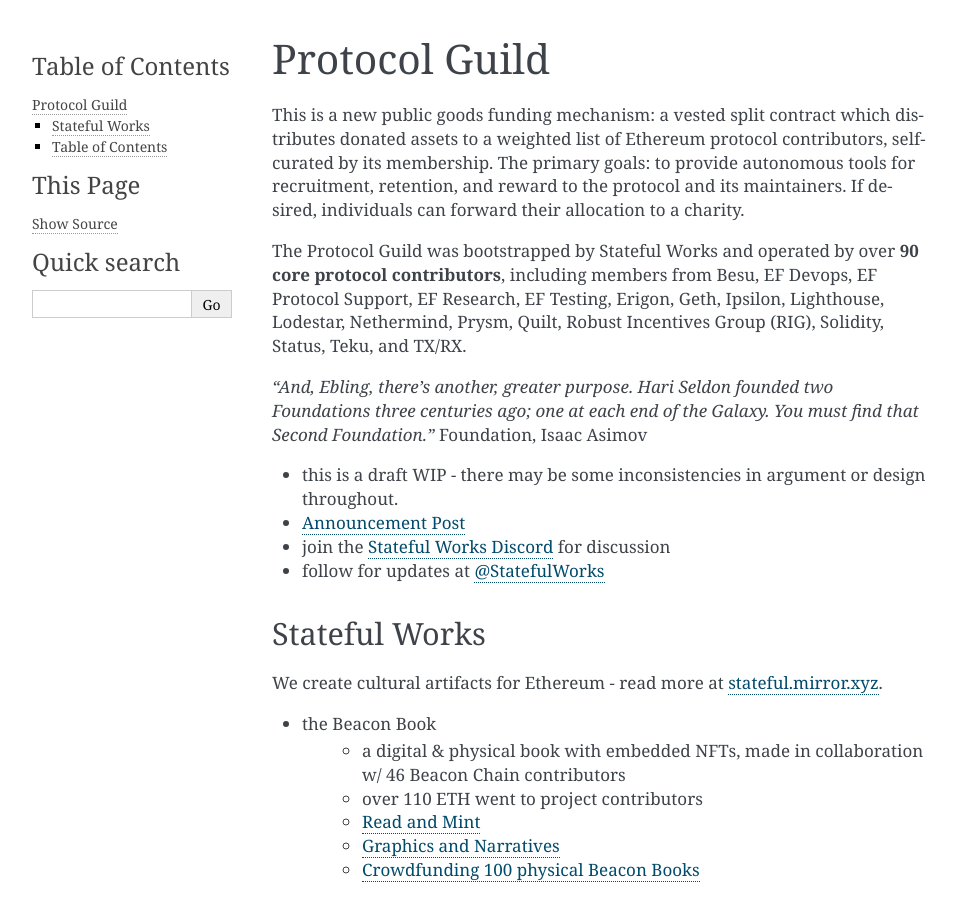
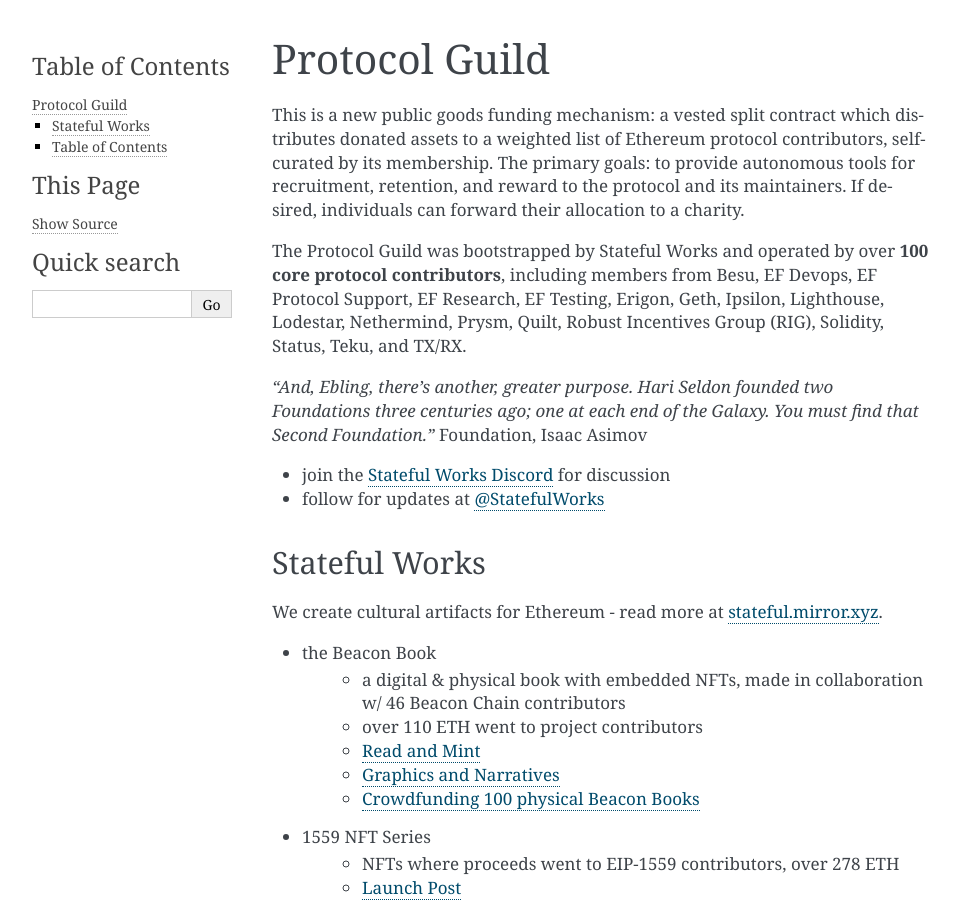
Before and after one commit to protocolguild/documentation, a Sphinx documentation site: the page built from docs/index.rst, in a window 1280 px wide and 900 px high. Shown: the whole window, without its empty margins (148-1107 px from the left). Built offline with Sphinx 7.4.7, drawn with Linux system fonts in a browser that asks for light colours.

Commit message:
update membership numbers

```diff
--- a/docs/index.rst
+++ b/docs/index.rst
@@ -3,12 +3,10 @@
 
 This is a new public goods funding mechanism: a vested split contract which distributes donated assets to a weighted list of Ethereum protocol contributors, self-curated by its membership. The primary goals: to provide autonomous tools for recruitment, retention, and reward to the protocol and its maintainers. If desired, individuals can forward their allocation to a charity.
 
-The Protocol Guild was bootstrapped by Stateful Works and operated by over **90 core protocol contributors**, including members from Besu, EF Devops, EF Protocol Support, EF Research, EF Testing, Erigon, Geth, Ipsilon, Lighthouse, Lodestar, Nethermind, Prysm, Quilt, Robust Incentives Group (RIG), Solidity, Status, Teku, and TX/RX.
+The Protocol Guild was bootstrapped by Stateful Works and operated by over **100 core protocol contributors**, including members from Besu, EF Devops, EF Protocol Support, EF Research, EF Testing, Erigon, Geth, Ipsilon, Lighthouse, Lodestar, Nethermind, Prysm, Quilt, Robust Incentives Group (RIG), Solidity, Status, Teku, and TX/RX.
 
 *"And, Ebling, there's another, greater purpose. Hari Seldon founded two Foundations three centuries ago; one at each end of the Galaxy. You must find that Second Foundation."* Foundation, Isaac Asimov
 
-- this is a draft WIP - there may be some inconsistencies in argument or design throughout.
-- `Announcement Post <https://stateful.mirror.xyz/mEDvFXGCKdDhR-N320KRtsq60Y2OPk8rHcHBCFVryXY>`_
 - join the `Stateful Works Discord <https://discord.gg/t8zSZCvf3y>`_ for discussion
 - follow for updates at `@StatefulWorks <https://twitter.com/StatefulWorks>`_
 
```
